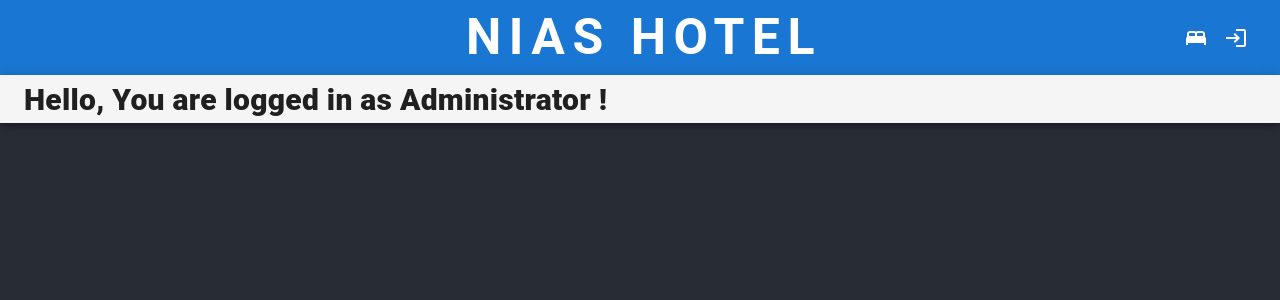
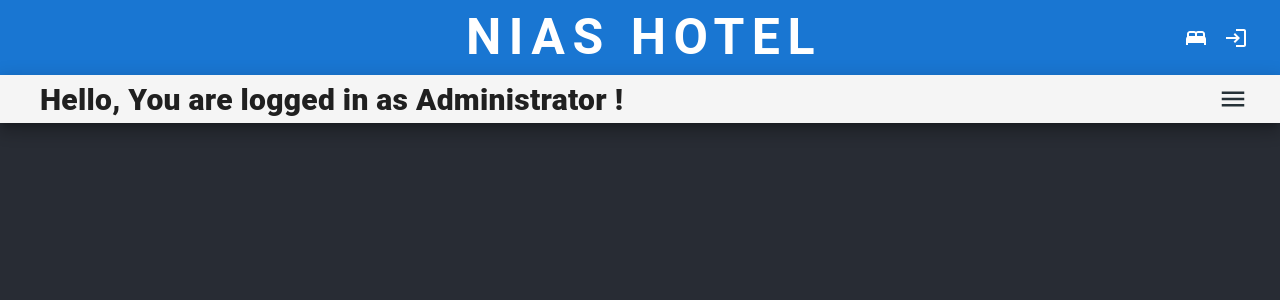
Before and after one commit to nikuusyaa/HotelReservationSystem, a React (Create React App) app: page /admin in a window 1280 px wide. Shown: the top 300 px of the page. Built offline with nearby package versions, Linux system fonts and the light colour scheme; no server answers.

Commit message:
feat: add AdminMenu component and integrate it into AdminPage

```diff
--- /dev/null
+++ b/src/components/admin/components/AdminMenu.js
@@ -0,0 +1,66 @@
+import { IconButton, ListItemButton, Popover, Typography } from "@mui/material";
+
+import { useState } from "react";
+//icons
+import MenuIcon from "@mui/icons-material/Menu";
+import PaymentIcon from "@mui/icons-material/Payment";
+import HotelIcon from "@mui/icons-material/Hotel";
+import RoomServiceIcon from "@mui/icons-material/RoomService";
+import { Stack } from "@mui/system";
+import { blue, blueGrey, grey } from "@mui/material/colors";
+
+export default function AdminMenu() {
+  const [anchorEl, setAnchorEl] = useState(null);
+
+  const handleClick = (event) => {
+    setAnchorEl(event.currentTarget);
+  };
+
+  const handleClose = () => {
+    setAnchorEl(null);
+  };
+
+  const open = Boolean(anchorEl);
+  return (
+    <>
+      <IconButton sx={{ color: blueGrey[900] }}>
+        <MenuIcon
+          sx={{ fontSize: 30 }}
+          variant="contained"
+          onClick={handleClick}
+        />
+      </IconButton>
+      <Popover
+        open={open}
+        anchorEl={anchorEl}
+        onClose={handleClose}
+        anchorOrigin={{
+          vertical: "bottom",
+          horizontal: "left",
+        }}
+      >
+        <Stack alignItems="flex-start">
+          <ListItemButton sx={{ width: "100%", color: blueGrey[800] }}>
+            <PaymentIcon />
+            <Typography fontSize={15} fontWeight={600}>
+              View Payments
+            </Typography>
+          </ListItemButton>
+
+          <ListItemButton sx={{ width: "100%", color: blueGrey[800] }}>
+            <HotelIcon />
+            <Typography fontSize={15} fontWeight={600}>
+              View Reservations
+            </Typography>
+          </ListItemButton>
+          <ListItemButton sx={{ width: "100%", color: blueGrey[800] }}>
+            <RoomServiceIcon />
+            <Typography fontSize={15} fontWeight={600}>
+              View Services Requests
+            </Typography>
+          </ListItemButton>
+        </Stack>
+      </Popover>
+    </>
+  );
+}
--- a/src/components/admin/components/AdminPage.js
+++ b/src/components/admin/components/AdminPage.js
@@ -1,5 +1,6 @@
 import { AppBar, Toolbar, Typography } from "@mui/material";
 import RequestsList from "./RequestsList";
+import AdminMenu from "./AdminMenu";
 
 export default function AdminPage() {
   return (
@@ -7,17 +8,25 @@ export default function AdminPage() {
       <AppBar
         position="fixed"
         color="default"
-        elevation={5}
+        elevation={10}
         sx={{
           top: 75,
           left: 0,
           right: 0,
         }}
       >
-        <Toolbar variant="dense">
-          <Typography fontSize={30} fontWeight={900}>
+        <Toolbar
+          variant="dense"
+          sx={{
+            display: "flex",
+            justifyContent: "space-between",
+            alignItems: "center",
+          }}
+        >
+          <Typography sx={{ pl: 2 }} fontSize={30} fontWeight={900}>
             Hello, You are logged in as Administrator !
           </Typography>
+          <AdminMenu />
         </Toolbar>
         <RequestsList />
       </AppBar>
```
